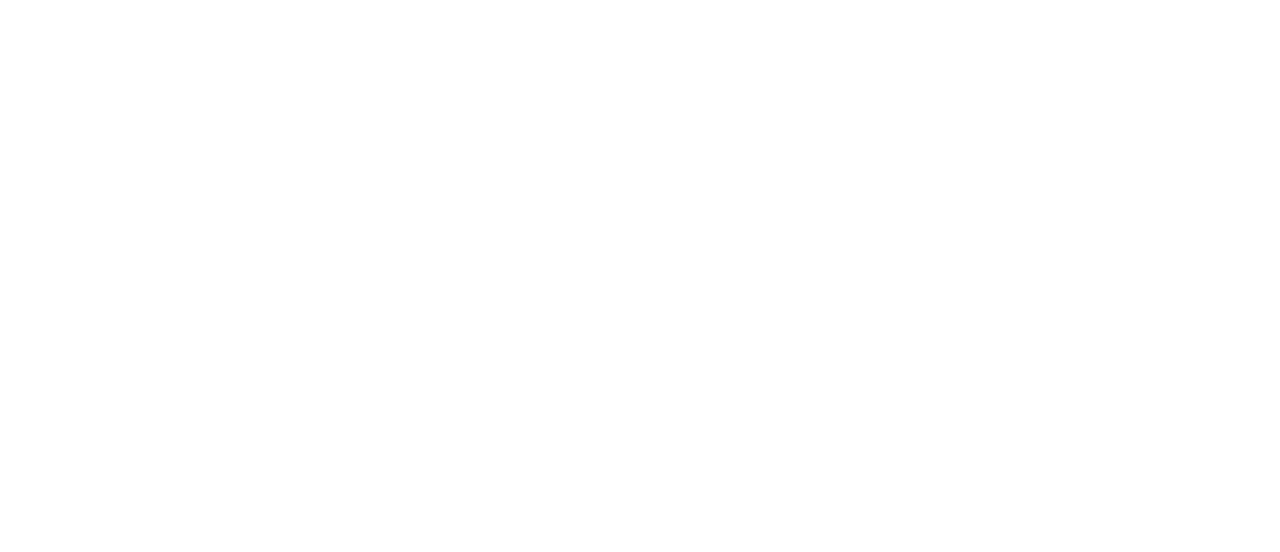
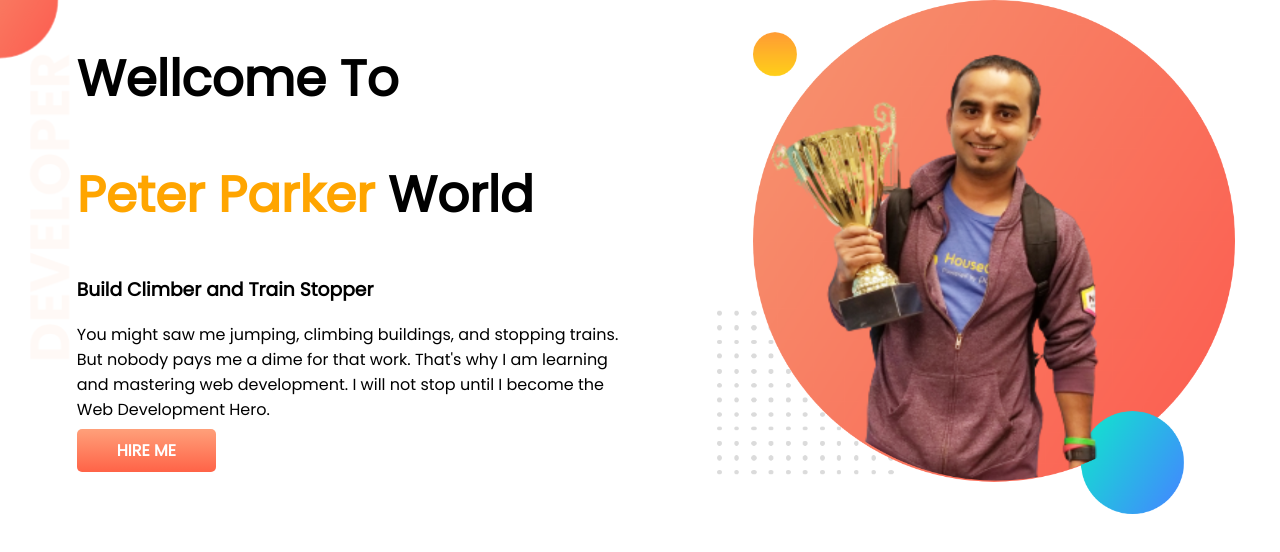
Before and after one commit to mohammadRcat/developer-portfolio, a plain HTML site: page index.html in a window 1280 px wide. Drawn offline with Linux system fonts and the light colour scheme.

Commit message:
fiest section complete

```diff
--- a/index.html
+++ b/index.html
@@ -1,13 +1,35 @@
 <!DOCTYPE html>
 <html lang="en">
+
 <head>
     <meta charset="UTF-8">
     <meta http-equiv="X-UA-Compatible" content="IE=edge">
     <meta name="viewport" content="width=device-width, initial-scale=1.0">
-    <title> Portfolio  Website</title>
+    <title> Portfolio Website</title>
+    <link rel="preconnect" href="https://fonts.googleapis.com">
+    <link rel="preconnect" href="https://fonts.gstatic.com" crossorigin>
+    <link href="https://fonts.googleapis.com/css2?family=Poppins&display=swap" rel="stylesheet">
     <link rel="stylesheet" href="style.css">
 </head>
+
 <body>
+    <section class="top-banner">
+        <div class="divide-width">
+            <h1>Wellcome To</h1>
+            <h1> <span class="orrange">Peter Parker</span> World</h1>
+            <h3>Build Climber and Train Stopper</h3>
+            <p>You might saw me jumping, climbing buildings, and stopping trains. But nobody pays me a dime for that
+                work. That's why I am learning and mastering web development. I will not stop until I become the Web
+                Development Hero.</p>
 
+            <a class="link-button" target="_blank" href="https://www.programming-hero.com/">HIRE ME</a>
+
+        </div>
+
+        <div class="divide-width">
+            <img src="Images/Jhanker mahabub2.png" alt="win Trofy img">
+        </div>
+    </section>
 </body>
+
 </html>
--- a/style.css
+++ b/style.css
@@ -0,0 +1,36 @@
+body{
+    font-family: 'Poppins', sans-serif;
+    margin: 0%;
+}
+h1{
+    font-size: 50px;
+}
+.orrange{
+    color: orange;
+}
+section{
+    display: flex;
+}
+.divide-width{
+width: 50%;
+padding-left: 6%;
+}
+
+.divide-width img{
+    width: 92%;
+}
+
+.link-button{
+   text-decoration: none;
+
+   background-image:linear-gradient(lightsalmon,tomato);
+   color: white;
+   padding: 10px 40px;
+   border-radius: 5px;
+   font-weight: 700;
+}
+.top-banner{
+    background-image: url(Images/top-banner.png);
+    background-repeat: no-repeat;
+
+}
```
Also changed, not shown: Images/Jhanker mahabub1.png (added), Images/Jhanker mahabub2.png (added), Images/rasel-kuakata.jpg (deleted), Images/rasel-sikim.jpg (deleted), Images/rasel.jpg (deleted), Images/rasel2.jpg (deleted), Images/rasel3.jpg (deleted), Images/rasel4.jpg (deleted), 2 other files.
